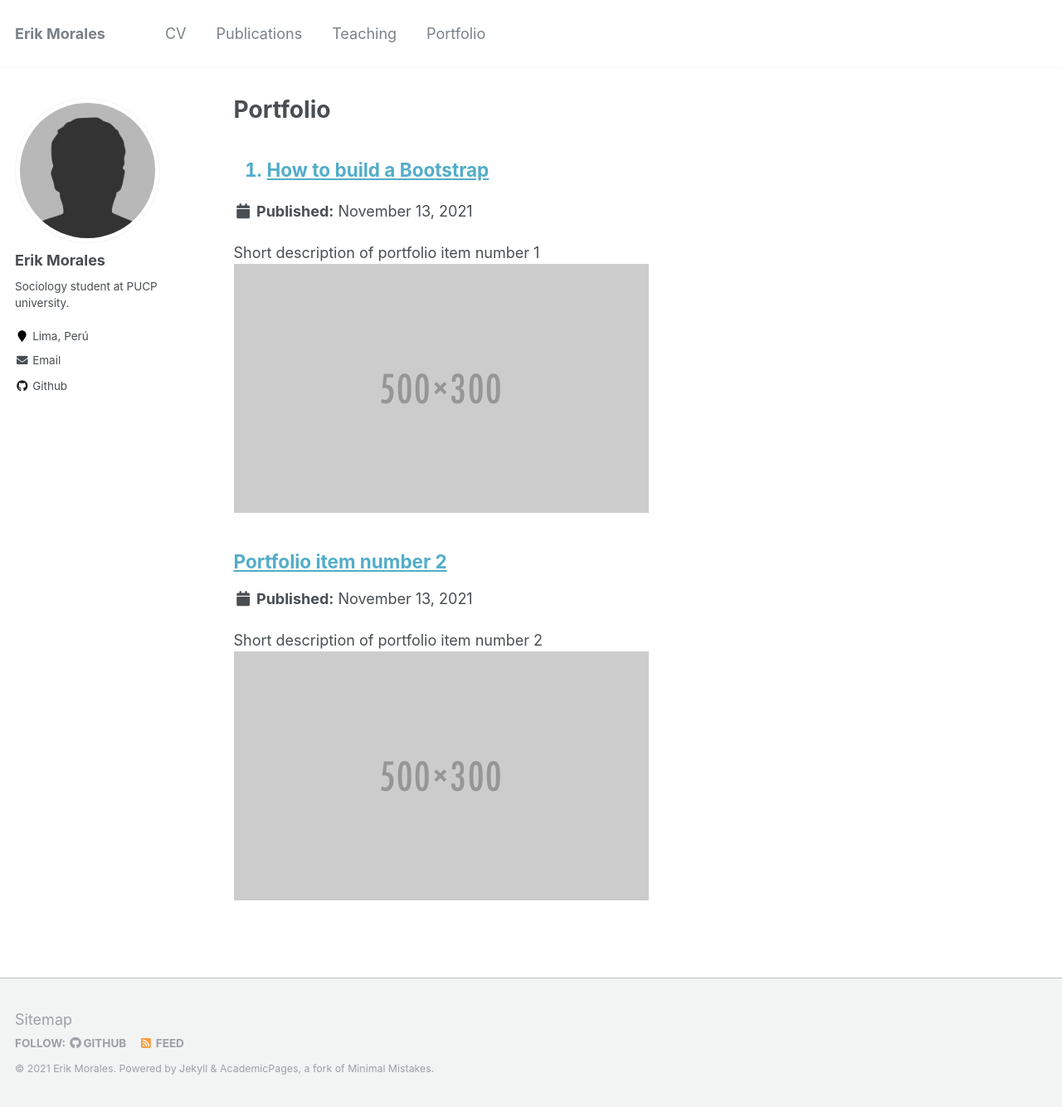
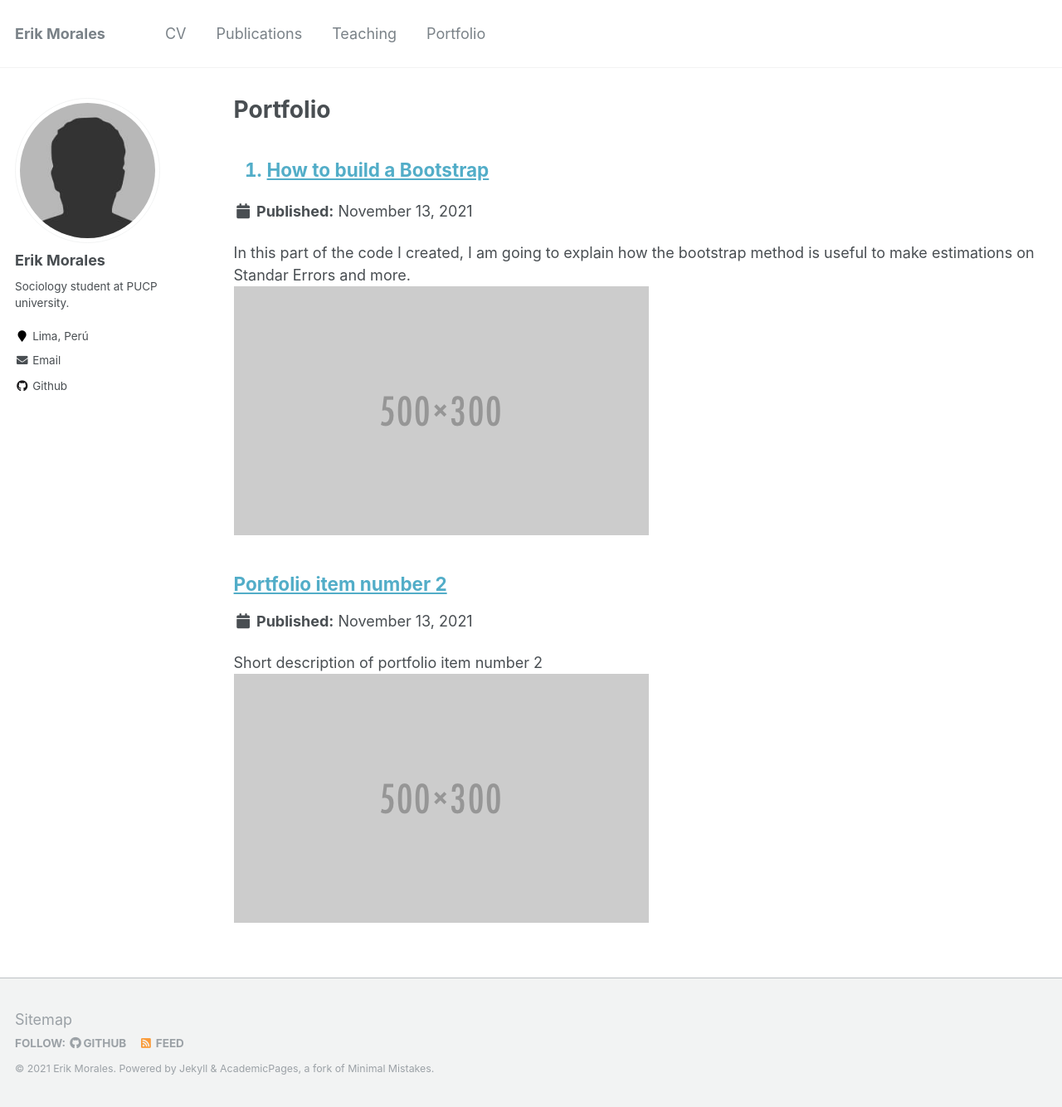
Before and after one commit to HaloReach2552/Brando.fold.github.io, a Jekyll site: the page built from _pages/portfolio.html, in a window 1280 px wide and 1334 px high. Shown: the whole window at 83% size. Built offline with Jekyll 4.4.1, drawn with Linux system fonts in a browser that asks for light colours.

Commit message:
Update portfolio-1.md

```diff
--- a/_portfolio/portfolio-1.md
+++ b/_portfolio/portfolio-1.md
@@ -1,6 +1,6 @@
 ---
 title: "1. How to build a Bootstrap"
-excerpt: "Short description of portfolio item number 1<br/><img src='/images/500x300.png'>"
+excerpt: "In this part of the code I created, I am going to explain how the bootstrap method is useful to make estimations on Standar Errors and more.<br/><img src='/images/500x300.png'>"
 collection: portfolio
 ---
 
```
